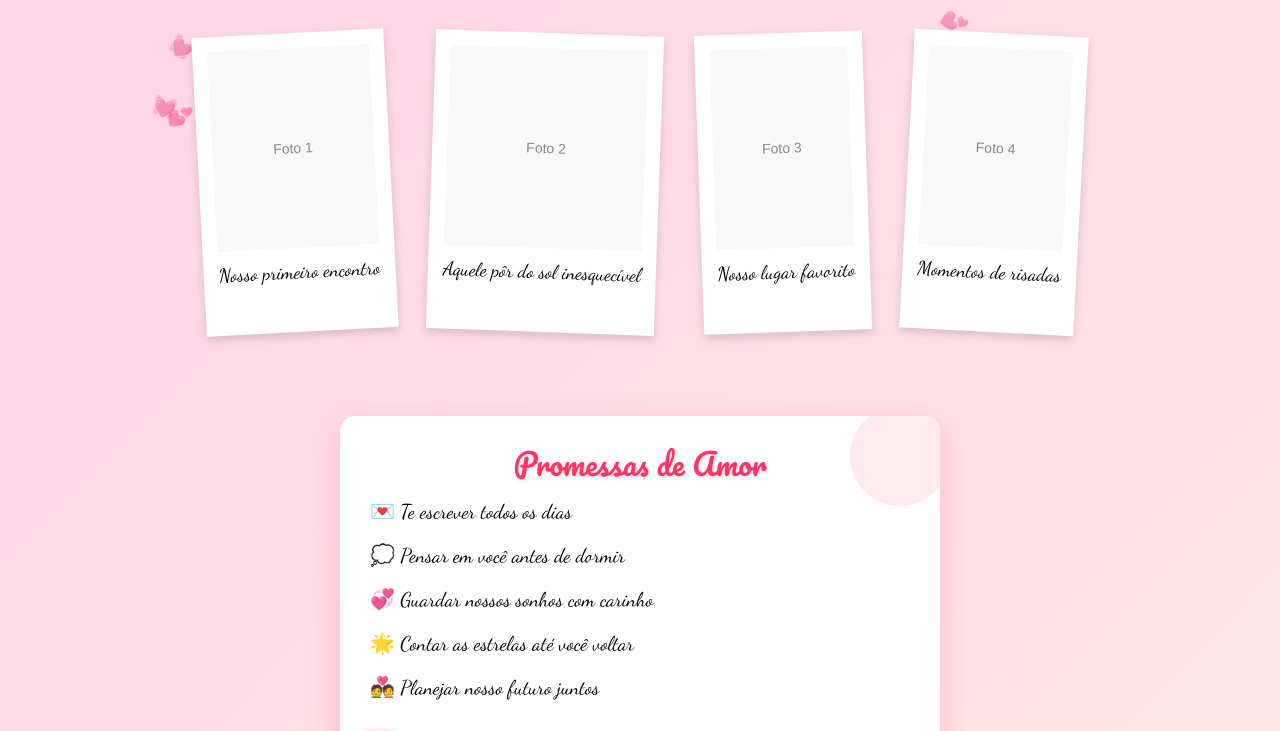
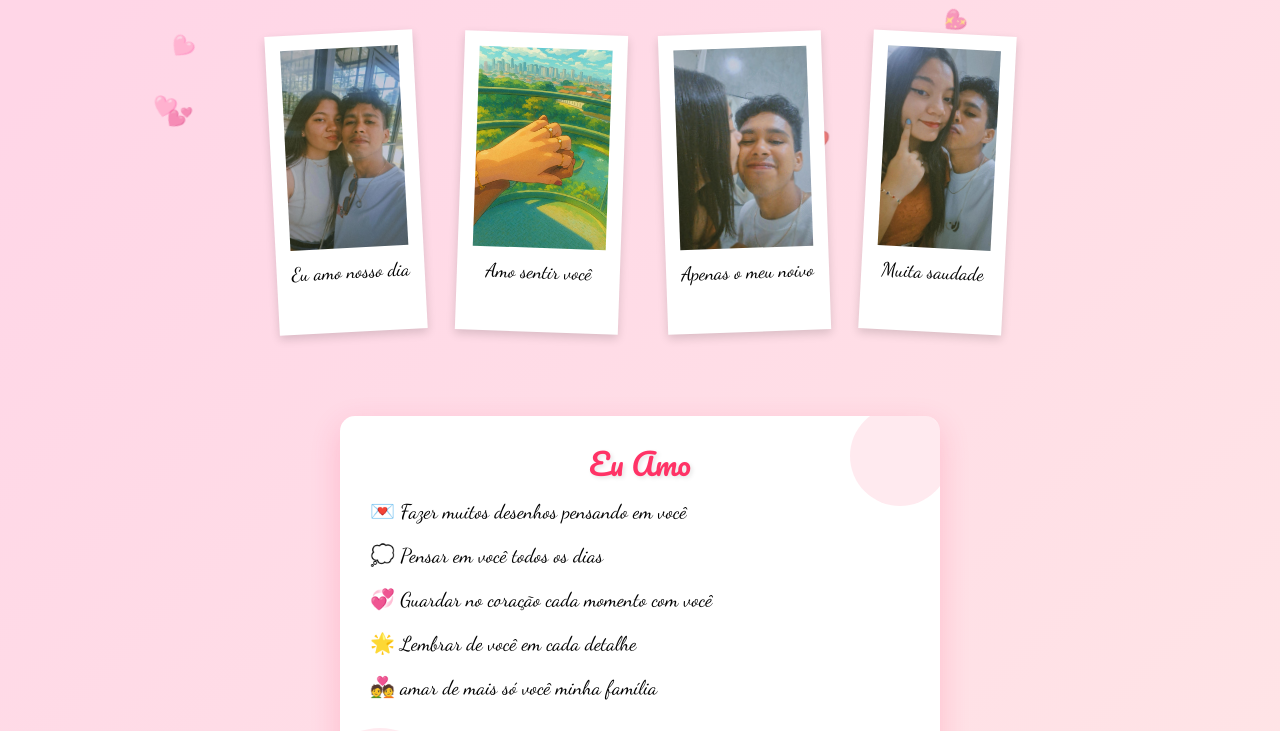
Before and after one commit to sweetie-dev/carta, a plain HTML site: page index.html in a window 1280 px wide. Shown: the part 671-1402 px from the top of the page. Drawn offline with nearby package versions, Linux system fonts and the light colour scheme.

Commit message:
pré finalização

```diff
--- a/index.html
+++ b/index.html
@@ -214,34 +214,42 @@
 
         <div class="flex flex-wrap justify-center" id="polaroidContainer">
             <div class="polaroid polaroid-1">
-                <div class="polaroid-img">Foto 1</div>
-                <p class="polaroid-caption">Nosso primeiro encontro</p>
+                <div class="polaroid-img">
+                    <img src="img/foto1.jpg" alt="Nosso primeiro encontro" class="w-full h-full object-cover">
+                </div>
+                <p class="polaroid-caption">Eu amo nosso dia</p>
             </div>
 
             <div class="polaroid polaroid-2">
-                <div class="polaroid-img">Foto 2</div>
-                <p class="polaroid-caption">Aquele pôr do sol inesquecível</p>
+                <div class="polaroid-img">
+                    <img src="img/foto2.jpg" alt="Nosso primeiro encontro" class="w-full h-full object-cover">
+                </div>
+                <p class="polaroid-caption">Amo sentir você</p>
             </div>
 
             <div class="polaroid polaroid-3">
-                <div class="polaroid-img">Foto 3</div>
-                <p class="polaroid-caption">Nosso lugar favorito</p>
+                <div class="polaroid-img">
+                    <img src="img/foto3.jpg" alt="Nosso primeiro encontro" class="w-full h-full object-cover">
+                </div>
+                <p class="polaroid-caption">Apenas o meu noivo</p>
             </div>
 
             <div class="polaroid polaroid-4">
-                <div class="polaroid-img">Foto 4</div>
-                <p class="polaroid-caption">Momentos de risadas</p>
+                <div class="polaroid-img">
+                    <img src="img/foto4.jpg" alt="Nosso primeiro encontro" class="w-full h-full object-cover">
+                </div>
+                <p class="polaroid-caption">Muita saudade</p>
             </div>
         </div>
 
         <div class="love-card mt-16">
-            <h2 class="title text-3xl mb-4 text-center">Promessas de Amor</h2>
+            <h2 class="title text-3xl mb-4 text-center">Eu Amo</h2>
             <ul class="text-xl space-y-4">
-                <li>💌 Te escrever todos os dias</li>
-                <li>💭 Pensar em você antes de dormir</li>
-                <li>💞 Guardar nossos sonhos com carinho</li>
-                <li>🌟 Contar as estrelas até você voltar</li>
-                <li>💑 Planejar nosso futuro juntos</li>
+                <li>💌 Fazer muitos desenhos pensando em você</li>
+                <li>💭 Pensar em você todos os dias</li>
+                <li>💞 Guardar no coração cada momento com você</li>
+                <li>🌟 Lembrar de você em cada detalhe</li>
+                <li>💑 amar de mais só você minha família</li>
             </ul>
 
             <div class="mt-8 text-center">
@@ -258,7 +266,7 @@
         // Criar corações flutuantes
         function createFloatingHearts() {
             const heartsContainer = document.getElementById('floatingHearts');
-            const heartSymbols = ['❤️', '💕', '💖', '💗', '💓'];
+            const heartSymbols = ['❤️', '💕', '💖', '💗', '💓','🩷'];
 
             for (let i = 0; i < 20; i++) {
                 const heart = document.createElement('div');
```
Also changed, not shown: img/foto1.jpg (added), img/foto2.jpg (added), img/foto3.jpg (added), img/foto4.jpg (added).
